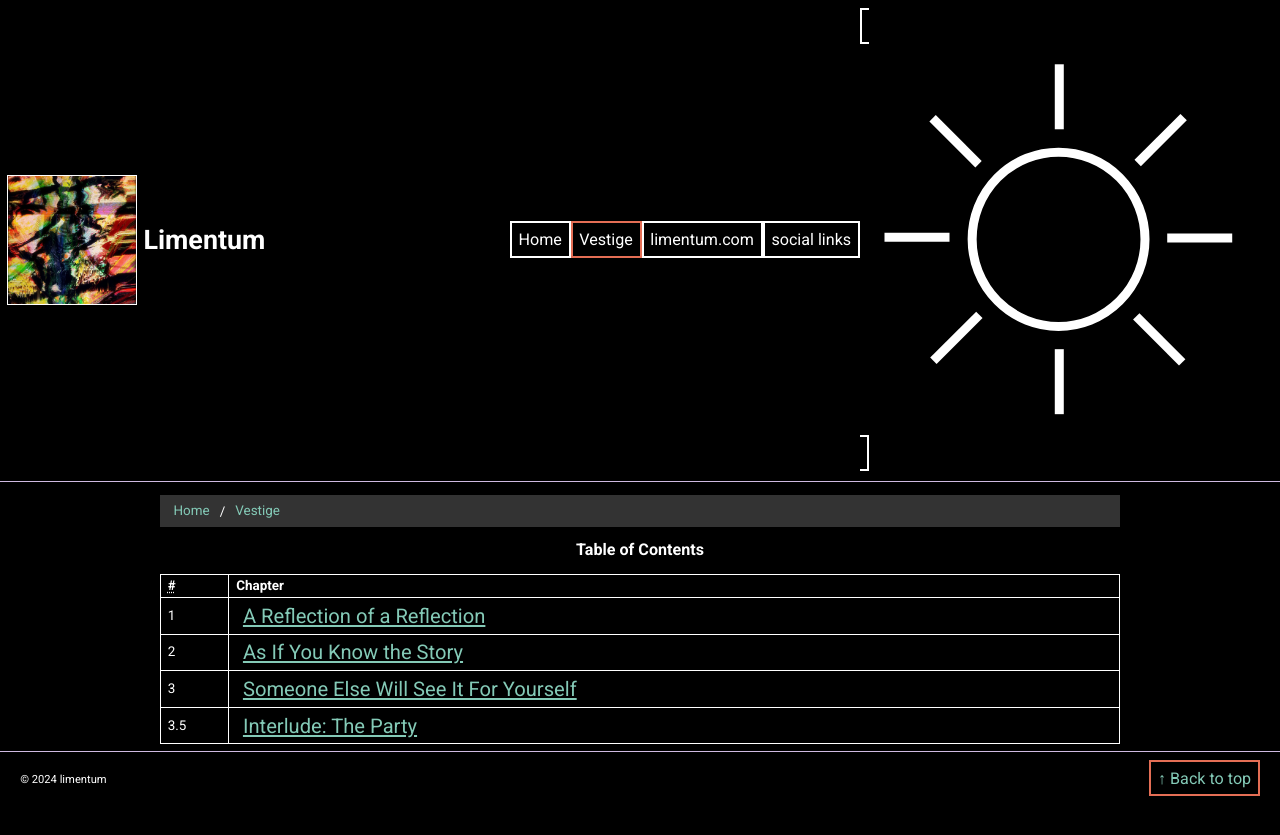
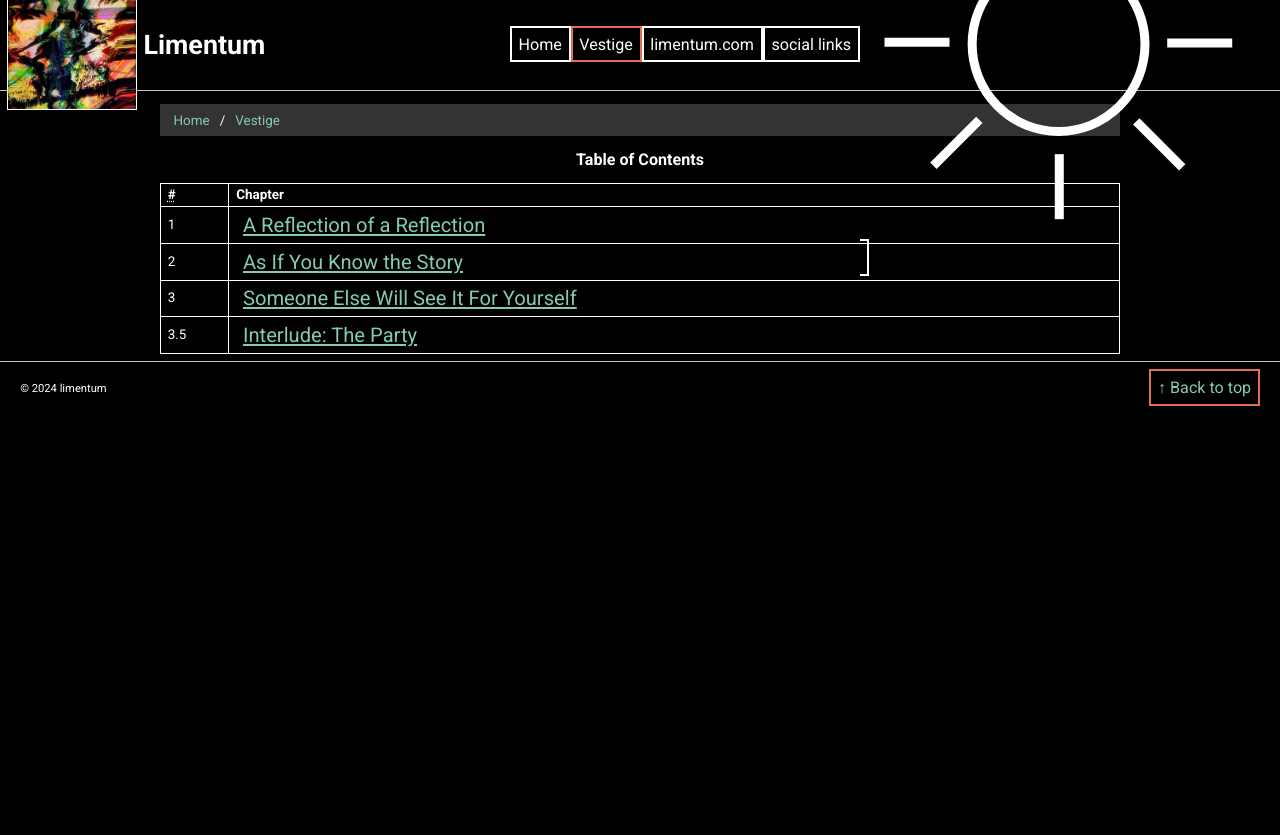
Before and after one commit to limentum/limentum.github.io, a Jekyll site: the page built from _vestige/index.html, in a window 1280 px wide. Shown: the top 835 px of the page. Built offline with Jekyll 4.4.1, drawn with Linux system fonts in a browser that asks for light colours.

Commit message:
Update site header styles in style.css

```diff
--- a/assets/css/style.css
+++ b/assets/css/style.css
@@ -53,6 +53,9 @@ main {
     display: flex;
     justify-content: space-between;
     align-items: center;
+}
+#siteHeader {
+    height: 10vh;
 }
     #siteHeader nav ul, #siteFooter div #footerNav ul {
         padding: 0;
@@ -222,6 +225,7 @@ hr {
         transition: opacity 0.3s ease;
     }
     #siteHeader #headerNav ul li a {
+        display: block;
         text-align: center;
     }
     #siteHeader #menu-toggle:checked ~ #headerNav ul {
```
Also changed, not shown: assets/css/style.min.css, 1 other file.
